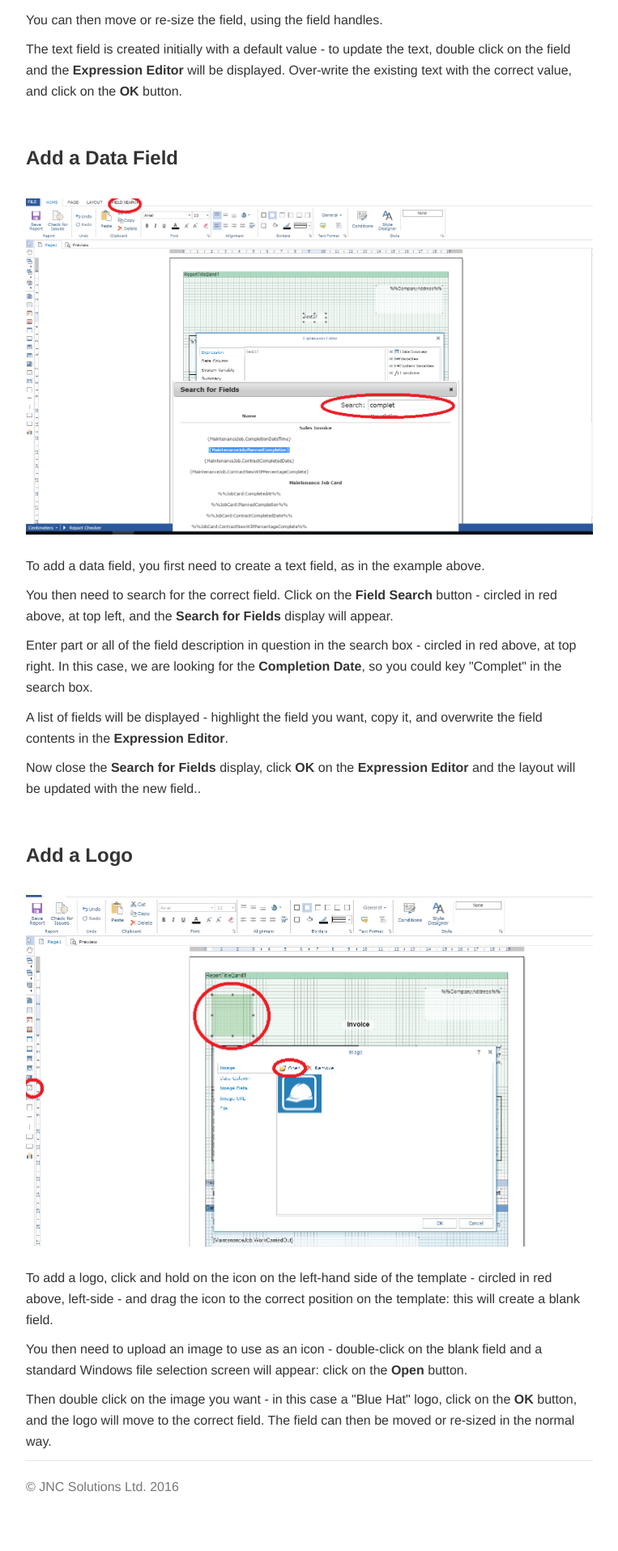
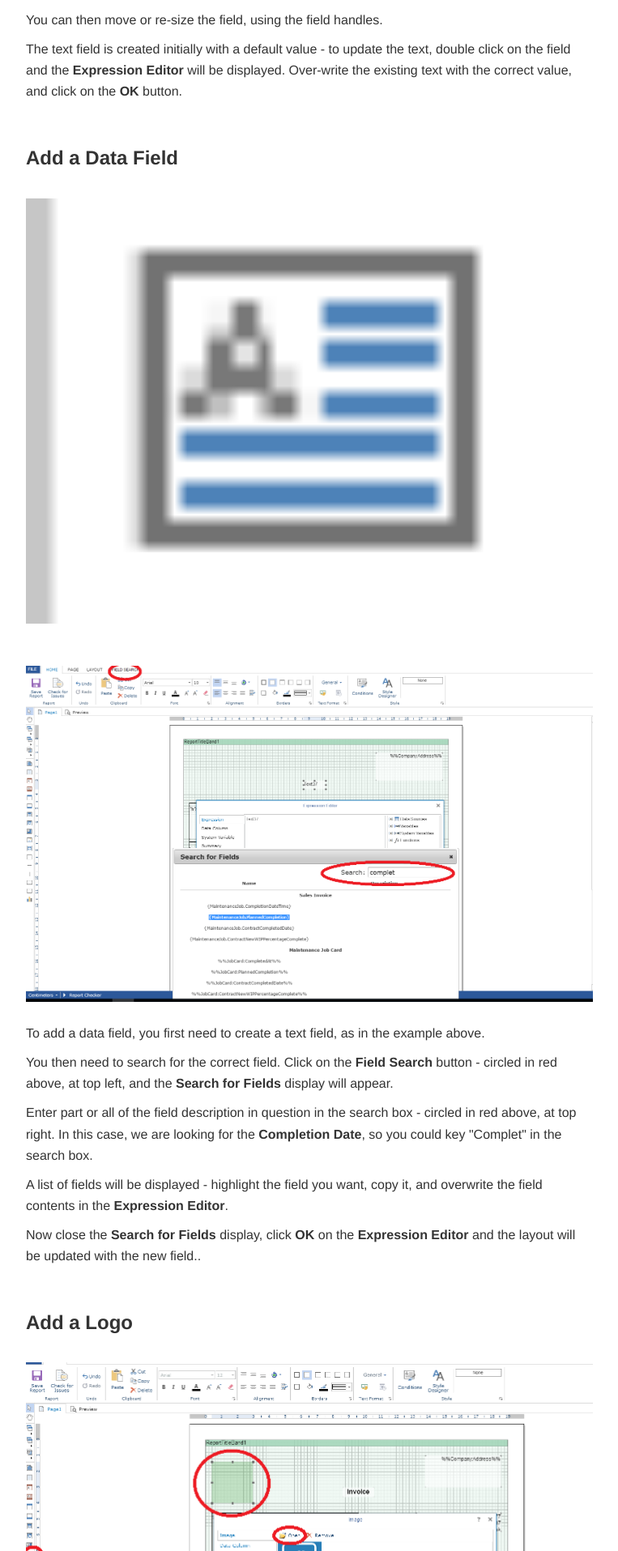
Before and after one commit to JNCSolutions/ConstructionManagerDocs, a Jekyll site: the page built from layouts.html, in a window 1280 px wide. Shown: the part 3509-5424 px from the top of the page at 81% size, without its empty margins (258-1021 px from the left). Built offline with Jekyll 4.4.1, drawn with Linux system fonts in a browser that asks for light colours; before the commit the page ends 5388 px from its top, so only the background shows below that.

Commit message:
Update layouts.html

```diff
--- a/layouts.html
+++ b/layouts.html
@@ -78,6 +78,9 @@ title: Layouts
     <br>
     <h3 id="add-a-data-field"><b>Add a Data Field</b></h3>
     <br>
+    <img src="img/Layouts_Add_03.PNG" style="width: 100%;">
+    <br> <br>
+    <br>
     <img src="img/Layouts_Add_02.PNG" style="width: 100%;">
     <br> <br>
     <p>To add a data field, you first need to create a text field, as in the example above.</p>
```
